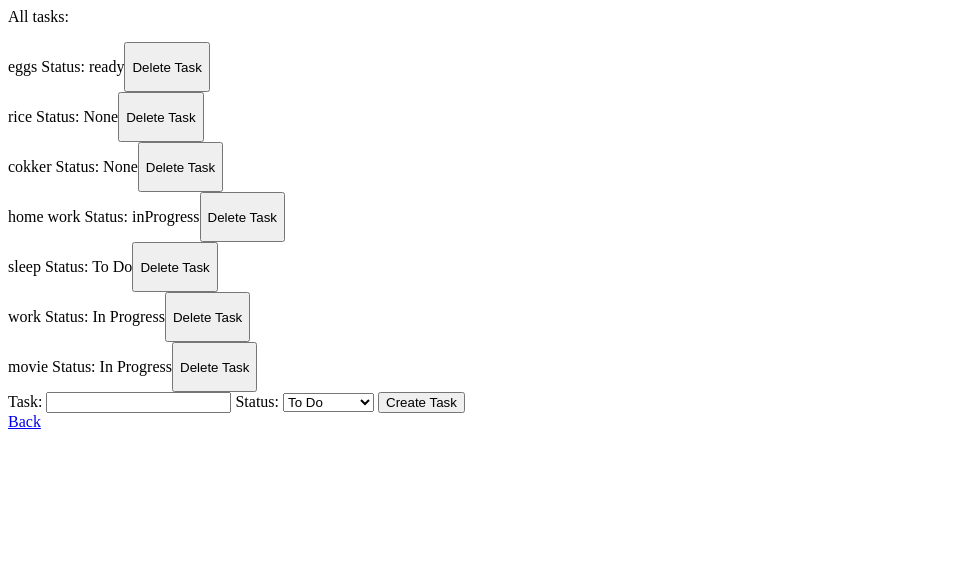
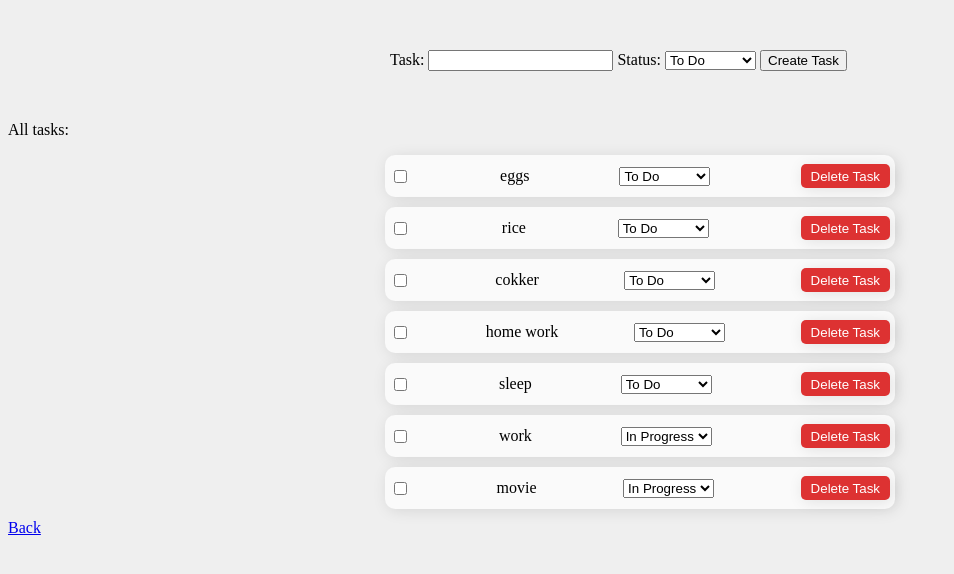
Before and after one commit to Abhishek-D-P/task-manager, a Flask app: page /tasks in a window 1280 px wide. Shown: the top 574 px of the page, without its empty margins (0-954 px from the left). Run offline with Flask 3, Linux system fonts and the light colour scheme.

Commit message:
adding delete button

```diff
--- a/app.py
+++ b/app.py
@@ -1,8 +1,11 @@
 from flask import Flask,request, render_template,redirect
 import sqlite3
+import logging
 from logging import Logger
 import json
 import os
+
+logging.basicConfig()
 logger = Logger(os.path.join(os.getcwd(),'app.log'),10)
 
 app = Flask(__name__)
@@ -50,10 +53,27 @@ def tasks():
             conn.commit()
         except Exception as e:
             logger.error(f"Query failed due to {e}")
+        logger.info("Posted Successful")
+    elif request.method == 'DELETE':
+        payload = request.get_json()
+        id = payload.get("id")
+        print(id)
+        query = f'''
+                DELETE FROM TASKS
+                WHERE id = ?
+                '''
+        try:
+            cursor.execute(query,(id,))
+            conn.commit()
+            logger.info("Delete successful!")
+        except Exception as e:
+            logger.error(f"Delete failed due to {e}")
+            return {"success": False, "message": "Internal server error"}, 500
 
-        logger.info("Query Successful")
+        return {"success":True},200
+    return redirect("/tasks")
 
-    return redirect('/tasks')
+
 
 
 
--- /dev/null
+++ b/static/script.js
@@ -0,0 +1,13 @@
+function deleteTask(id){
+    fetch("tasks",{
+        method:'DELETE',
+        headers:{
+            'Content-Type':'application/json',
+        },
+        body:JSON.stringify({
+            id:id
+        })
+    }).then(res => location.reload());
+    console.log("in");
+
+}
--- a/static/style.css
+++ b/static/style.css
@@ -1,3 +1,39 @@
+body{
+    background-color: #efefef;
+}
+
+p{
+    margin: 0;
+}
+
 .task-row{
+    margin: 10px auto;
     display: flex;
+    height: 2rem;
+    flex-direction: row;
+    flex-wrap: wrap;
+    width: 500px;
+    background-color: #fafafa;
+    padding: 5px;
+    justify-content: space-between;
+    align-items: center;
+    box-shadow: 2px 2px 15px 0px rgba(0, 0, 0, 0.1);
+    border-radius: 10px;
 }
+
+.delete-task{
+    height: 1.5rem;
+    border: none;
+    background-color: rgb(221, 50, 50);
+    color: white;
+    padding: 5px 10px;
+    border-radius: 5px;
+    box-shadow: 2px 2px 15px 0px rgba(0, 0, 0, 0.1);
+    cursor: pointer;
+}
+
+.create-task-form{
+
+    margin: 50px auto;
+    width: 500px;
+}
--- a/templates/task.html
+++ b/templates/task.html
@@ -7,16 +7,8 @@
     <link rel="stylesheet" href="static\style.css">
 </head>
 <body>
-    All tasks:
-    <ul></ul>
-    {% for task in tasks %}
-        <li class="task-row">
-           <p> {{ task.1 }} Status: <span>{{ task.2 }}</span> </p>
-           <button onclick="deleteTask()" id="{{ task.1 }}" class="delete-task">Delete Task</button>
-        </li>
-    {% endfor %}
 
-    <form action="/tasks" method="post">
+    <form action="/tasks" method="post" class="create-task-form">
         <label for="task">Task:</label>
         <input type="text" name="task" id="task">
         <label for="status">Status:</label>
@@ -28,7 +20,25 @@
         </select>
         <input type="submit" value="Create Task">
     </form>
+    All tasks:
+    <ul></ul>
+    {% for task in tasks %}
+        <li class="task-row">
+            <input type="checkbox" name="checkBox-{{task.1}}" id="checkBox-{{task.1}}">
+           <p> {{ task.1 }} </p>
+            <select name="status-{{task.1}}" id="status-{{task.1}}">
+                <option value="To Do" {% if task.2 == "To Do" %} selected {% endif %}>To Do</option>
+                <option value="Ready" {% if task.2 == "Ready" %} selected {% endif %}>Ready</option>
+                <option value="In Progress" {% if task.2 == "In Progress" %} selected {% endif %}>In Progress</option>
+                <option value="Done" {% if task.2 == "Done" %} selected {% endif %}>Done</option>
+            </select>
+
+           <button onclick="deleteTask({{ task.0 }})" id="{{ task.1 }}" class="delete-task">Delete Task</button>
+        </li>
+    {% endfor %}
+
+
     <a href="/">Back</a><br><br>
-
+<script src="static/script.js"></script>
 </body>
 </html>
```
Also changed, not shown: tasks.db.
